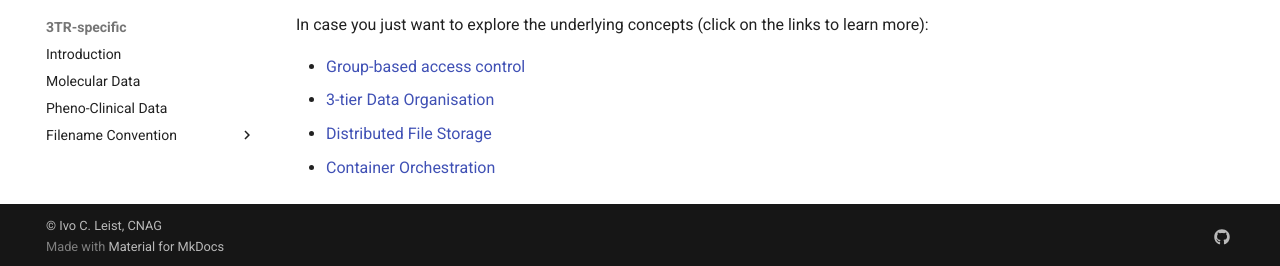
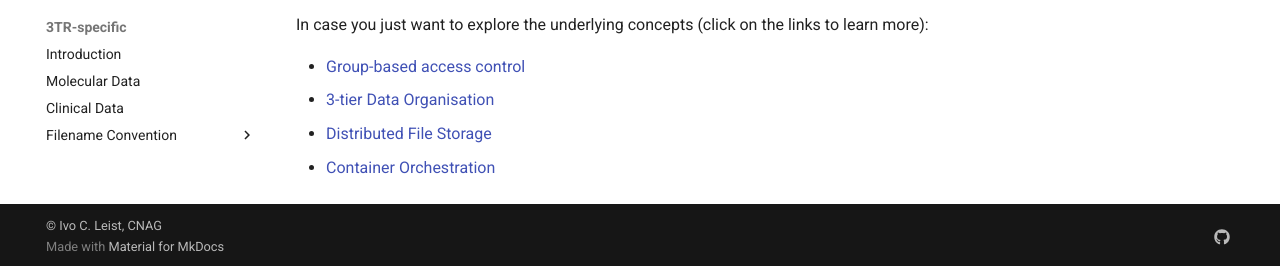
Before and after one commit to CNAG-Biomedical-Informatics/omicsdm-documentation, an MkDocs documentation site: the page built from docs/index.md, in a window 1280 px wide and 1088 px high. Shown: the part 819-1085 px from the top of the window. Built offline with MkDocs 1.6.1 and Material for MkDocs 9.7.7, drawn with Linux system fonts in a browser that asks for light colours; comment, search, counter and statistics services are not loaded.

Commit message:
Update docs

```diff
--- a/mkdocs.yml
+++ b/mkdocs.yml
@@ -119,9 +119,9 @@ nav:
   - 3TR-specific:
     - Introduction: content/3tr-specific/introduction.md
     - Molecular Data: content/3tr-specific/molecular-data.md
-    - Pheno-Clinical Data: content/3tr-specific/pheno-clinical-data.md
+    - Clinical Data: content/3tr-specific/clinical-data.md
     - Filename Convention:
-      - Clinical Files: content/3tr-specific/pheno-clinical-data-nomenclature.md
+      - Clinical Files: content/3tr-specific/clinical-data-nomenclature.md
       - Molecular Files: content/3tr-specific/molecular-data-nomenclature.md
 
 theme:
```
